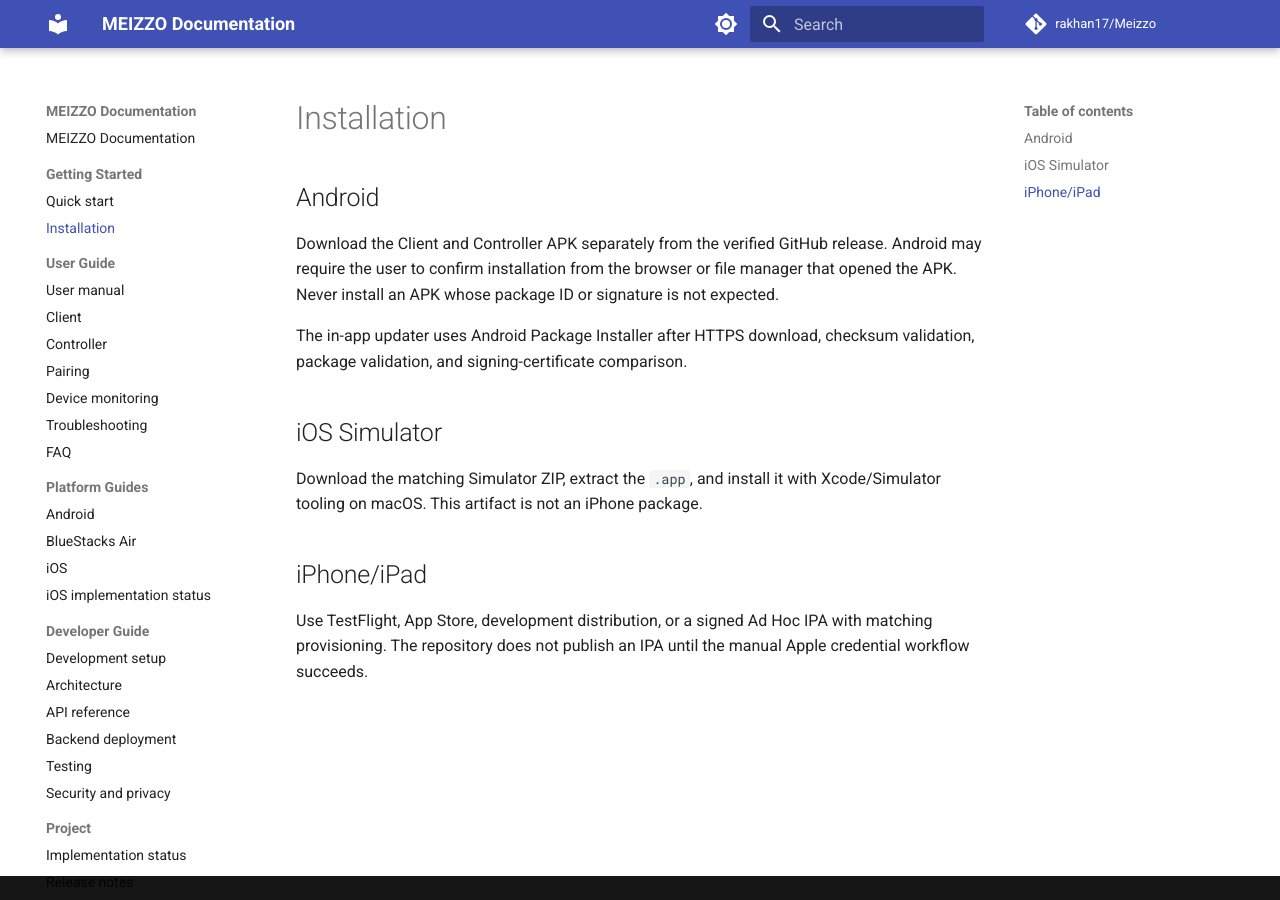
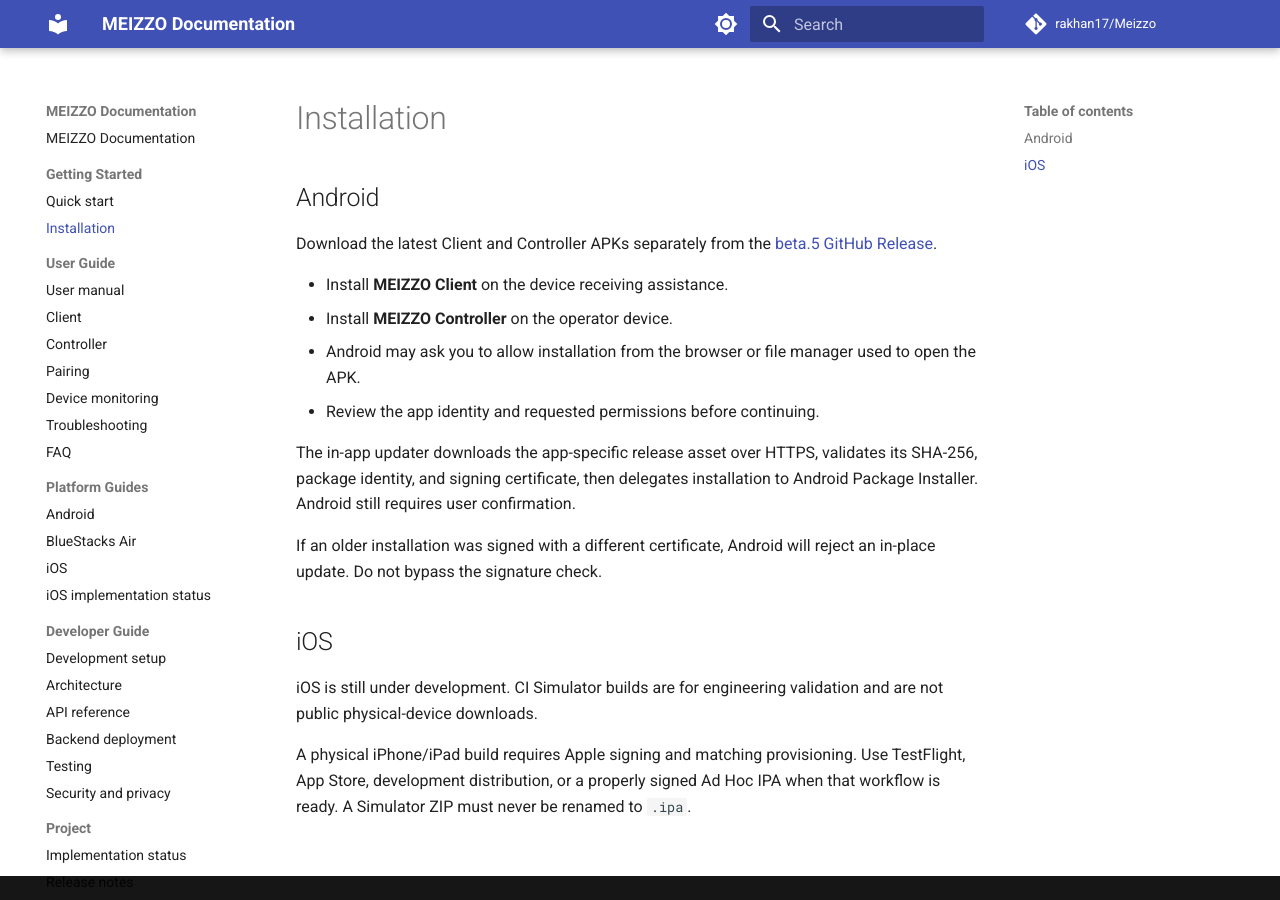
Before and after one commit to rakhan17/Meizzo, an MkDocs documentation site: the page built from docs/installation.md, in a window 1280 px wide. Built offline with MkDocs 1.6.1 and Material for MkDocs 9.7.7, drawn with Linux system fonts in a browser that asks for light colours; comment, search, counter and statistics services are not loaded.

Commit message:
docs: update Android and iOS installation guidance

```diff
--- a/docs/installation.md
+++ b/docs/installation.md
@@ -2,21 +2,29 @@
 
 ## Android
 
-Download the Client and Controller APK separately from the verified GitHub
-release. Android may require the user to confirm installation from the browser
-or file manager that opened the APK. Never install an APK whose package ID or
-signature is not expected.
+Download the latest Client and Controller APKs separately from the
+[beta.5 GitHub Release](https://github.com/rakhan17/Meizzo/releases/tag/v0.1.0-beta.5).
 
-The in-app updater uses Android Package Installer after HTTPS download,
-checksum validation, package validation, and signing-certificate comparison.
+- Install **MEIZZO Client** on the device receiving assistance.
+- Install **MEIZZO Controller** on the operator device.
+- Android may ask you to allow installation from the browser or file manager
+  used to open the APK.
+- Review the app identity and requested permissions before continuing.
 
-## iOS Simulator
+The in-app updater downloads the app-specific release asset over HTTPS,
+validates its SHA-256, package identity, and signing certificate, then
+delegates installation to Android Package Installer. Android still requires
+user confirmation.
 
-Download the matching Simulator ZIP, extract the `.app`, and install it with
-Xcode/Simulator tooling on macOS. This artifact is not an iPhone package.
+If an older installation was signed with a different certificate, Android
+will reject an in-place update. Do not bypass the signature check.
 
-## iPhone/iPad
+## iOS
 
-Use TestFlight, App Store, development distribution, or a signed Ad Hoc IPA
-with matching provisioning. The repository does not publish an IPA until the
-manual Apple credential workflow succeeds.
+iOS is still under development. CI Simulator builds are for engineering
+validation and are not public physical-device downloads.
+
+A physical iPhone/iPad build requires Apple signing and matching provisioning.
+Use TestFlight, App Store, development distribution, or a properly signed
+Ad Hoc IPA when that workflow is ready. A Simulator ZIP must never be renamed
+to `.ipa`.
```
